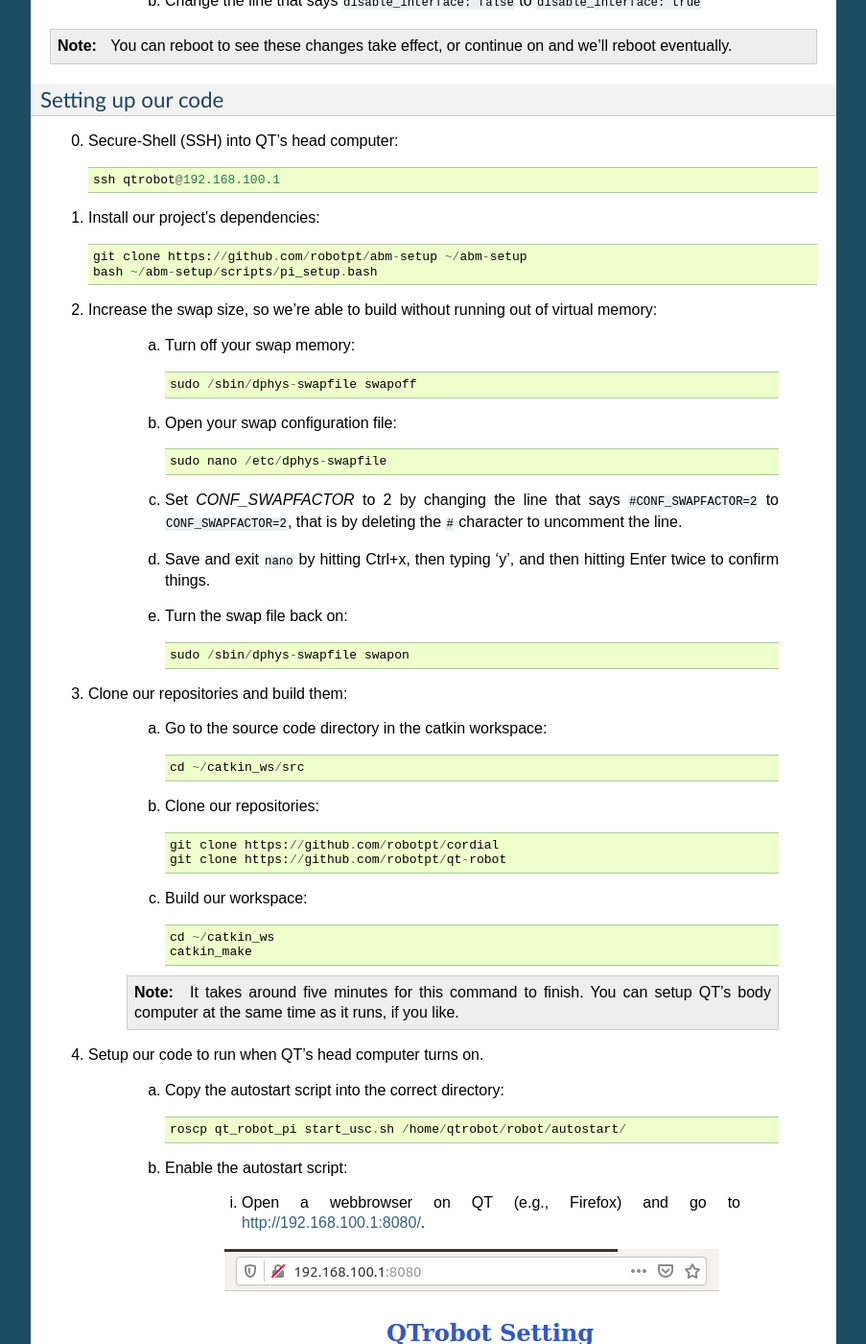
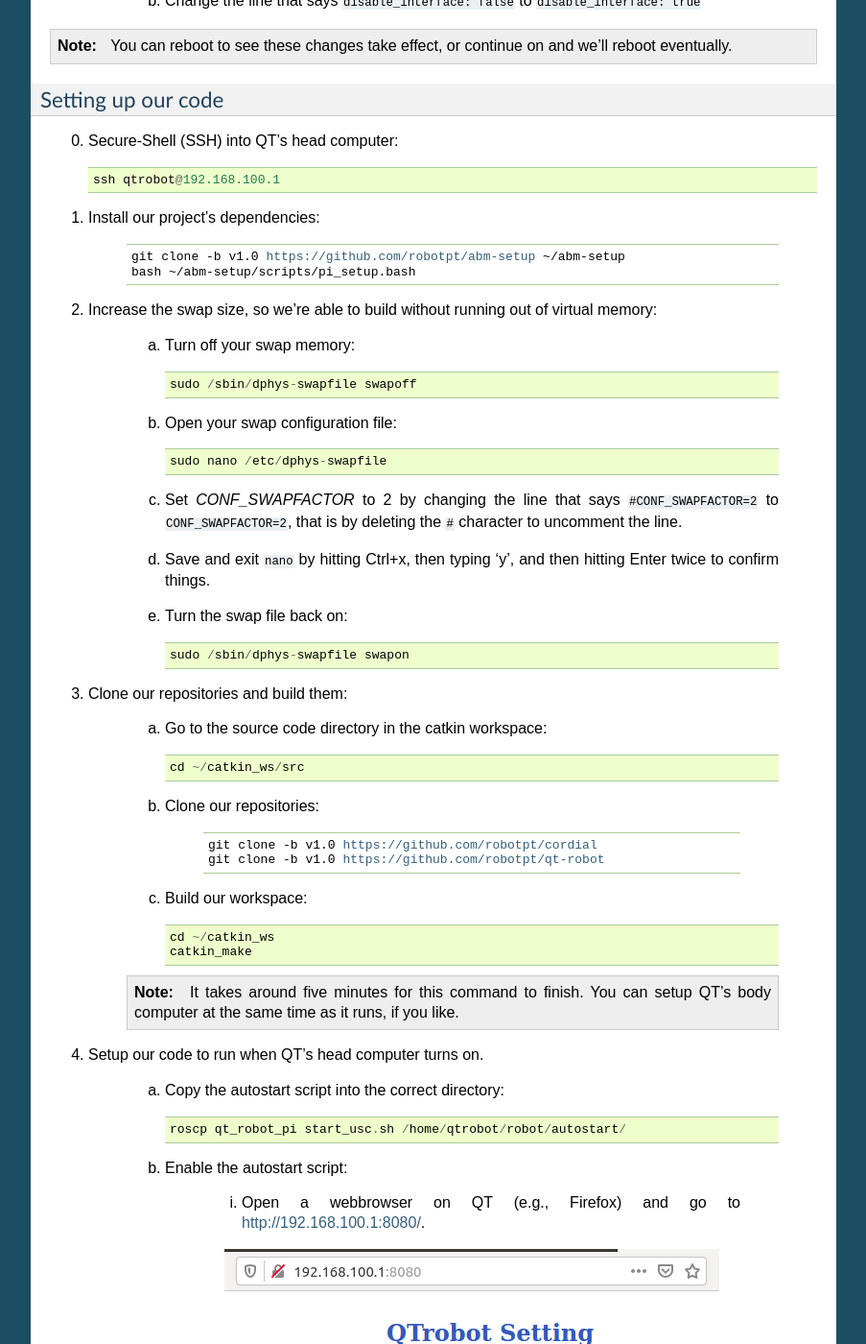
Before and after one commit to robotpt/abm-setup, a Sphinx documentation site: the page built from docs/setup.rst, in a window 1280 px wide and 1400 px high, scrolled down 1767 px. Shown: the whole window at 96% size, without its empty margins (198-1101 px from the left). Built offline with Sphinx 7.4.7, drawn with Linux system fonts in a browser that asks for light colours; part of the change alters nothing that is shown; some of the changed text lies outside the part shown.

Commit message:
Add versions to git clone calls

```diff
--- a/docs/setup.rst
+++ b/docs/setup.rst
@@ -1,5 +1,7 @@
 Setup
 =====
+
+.. |version| replace:: v1.0
 
 What you'll need
 ----------------
@@ -96,10 +98,12 @@ Setting up our code
 
     ssh qtrobot@192.168.100.1
 
-1. Install our project's dependencies::
+1. Install our project's dependencies:
 
-    git clone https://github.com/robotpt/abm-setup ~/abm-setup
-    bash ~/abm-setup/scripts/pi_setup.bash
+    .. parsed-literal::
+
+        git clone -b |version| https://github.com/robotpt/abm-setup ~/abm-setup
+        bash ~/abm-setup/scripts/pi_setup.bash
 
 2. Increase the swap size, so we're able to build without running out of virtual memory:
 
@@ -125,10 +129,12 @@ Setting up our code
 
         cd ~/catkin_ws/src
 
-    b. Clone our repositories::
+    b. Clone our repositories:
 
-        git clone https://github.com/robotpt/cordial
-        git clone https://github.com/robotpt/qt-robot
+        .. parsed-literal::
+
+            git clone -b |version| https://github.com/robotpt/cordial
+            git clone -b |version| https://github.com/robotpt/qt-robot
 
     c. Build our workspace::
 
@@ -265,9 +271,11 @@ Setting up our interaction
 
 0. Change your system timezone to be in your current timezone.  To do this, you can click the time in the upper-right of the desktop on QT and then click 'Time & Date settings...'
 
-1. Open a terminal and clone this repository onto QT's body computer::
+1. Open a terminal and clone this repository onto QT's body computer:
 
-    git clone https://github.com/robotpt/abm-setup ~/abm-setup
+    .. parsed-literal::
+
+        git clone -b |version| https://github.com/robotpt/abm-setup ~/abm-setup
 
 2. Run a script to allow for updates::
 
```
